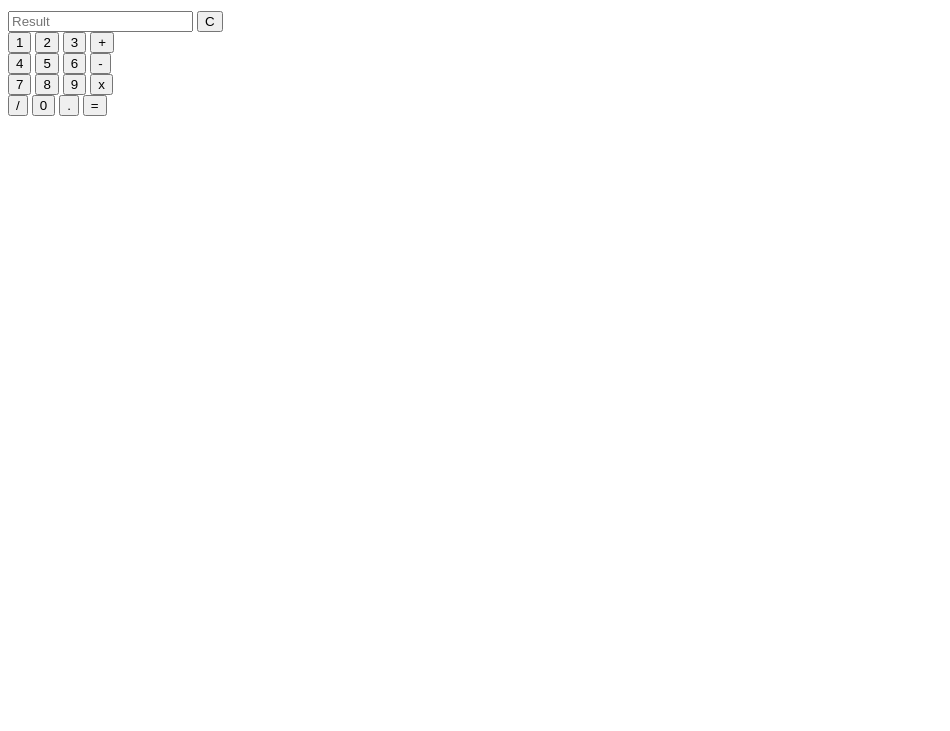
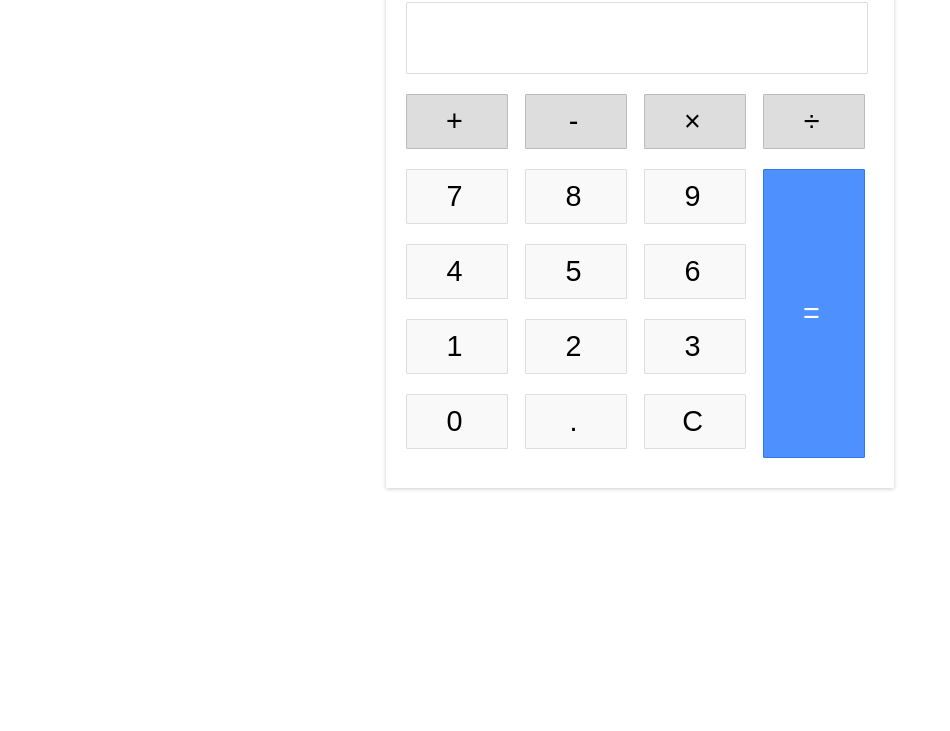
Before and after one commit to Shruti-302/Calculator, a plain HTML site: page index.html in a window 1280 px wide. Shown: the part 69-800 px from the top of the page, without its empty margins (0-950 px from the left). Drawn offline with Linux system fonts and the light colour scheme.

Commit message:
Update index.html

```diff
--- a/index.html
+++ b/index.html
@@ -1,58 +1,47 @@
 <!DOCTYPE html>
 <html lang="en">
-
 <head>
-  <meta charset="utf-8" />
-  <meta http-equiv="X-UA-Compatible" content="IE=edge" />
+    <meta charset="UTF-8">
+    <meta http-equiv="X-UA-Compatible" content="IE=edge">
+    <meta name="viewport" content="width=device-width, initial-scale=1.0">
     <title>Calculator</title>
-  <meta name="description" content="Simple Calculator With Dark Mode." />
-  <meta name="viewport" content="width=device-width, initial-scale=1" />
-  <link rel="icon" type="image/x-icon" href="assets/calculator.ico">
-  <link rel="stylesheet" href="styles/dark.css" id="theme" />
-  <link rel="preconnect" href="https://fonts.googleapis.com">
-  <link rel="preconnect" href="https://fonts.gstatic.com" crossorigin>
-  <link href="https://fonts.googleapis.com/css2?family=Inter:wght@300;400&display=swap" rel="stylesheet">
+    <link rel="stylesheet" href="/style.css">
 </head>
-
 <body>
-  <div class="wrapper">
-    <div class="container">
-      <div class="header-container">
-        <!-- This heading also notifies about the theme change.-->
-        <h1 id="toast">Calculator</h1>
+    <div class="calculator">
+        <div class="input" id="input"></div>
+        <div class="buttons">
+          <div class="operators">
+            <div>+</div>
+            <div>-</div>
+            <div>&times;</div>
+            <div>&divide;</div>
           </div>
-      <div class="first-row">
-        <input type="text" name="result" id="result" placeholder="Result" readonly />
-        <input type="button" value="C" onclick="result.value=''" id="clear-button" />
+          <div class="leftPanel">
+            <div class="numbers">
+              <div>7</div>
+              <div>8</div>
+              <div>9</div>
             </div>
-      <div class="second-row">
-        <input type="button" value="1" onclick="liveScreen(1)" />
-        <input type="button" value="2" onclick="liveScreen(2)" />
-        <input type="button" value="3" onclick="liveScreen(3)" />
-        <input type="button" value="+" onclick="liveScreen('+')" />
+            <div class="numbers">
+              <div>4</div>
+              <div>5</div>
+              <div>6</div>
             </div>
-      <div class="third-row">
-        <input type="button" value="4" onclick=" liveScreen(4)" />
-        <input type="button" value="5" onclick=" liveScreen(5)" />
-        <input type="button" value="6" onclick=" liveScreen(6)" />
-        <input type="button" value="-" onclick="liveScreen('-')" />
+            <div class="numbers">
+              <div>1</div>
+              <div>2</div>
+              <div>3</div>
             </div>
-      <div class="fourth-row">
-        <input type="button" value="7" onclick="liveScreen(7)" />
-        <input type="button" value="8" onclick="liveScreen(8)" />
-        <input type="button" value="9" onclick=" liveScreen(9)" />
-        <input type="button" value="x" onclick="liveScreen('*')" />
-      </div>
-      <div class="fifth-row">
-        <input type="button" value="/" onclick="liveScreen('/')" />
-        <input type="button" value="0" onclick="liveScreen(0)" />
-        <input type="button" value="." onclick="liveScreen('.')" />
-        <input type="button" value="=" onclick="calculate(result.value)" />
+            <div class="numbers">
+              <div>0</div>
+              <div>.</div>
+              <div id="clear">C</div>
             </div>
           </div>
+          <div class="equal" id="result">=</div>
         </div>
-  <script src="scripts/script.js">
-  </script>
+      </div>
+      <script src="/main.js"></script>
 </body>
-
 </html>
```
Lines whose indentation alone changed are shown as unchanged.
